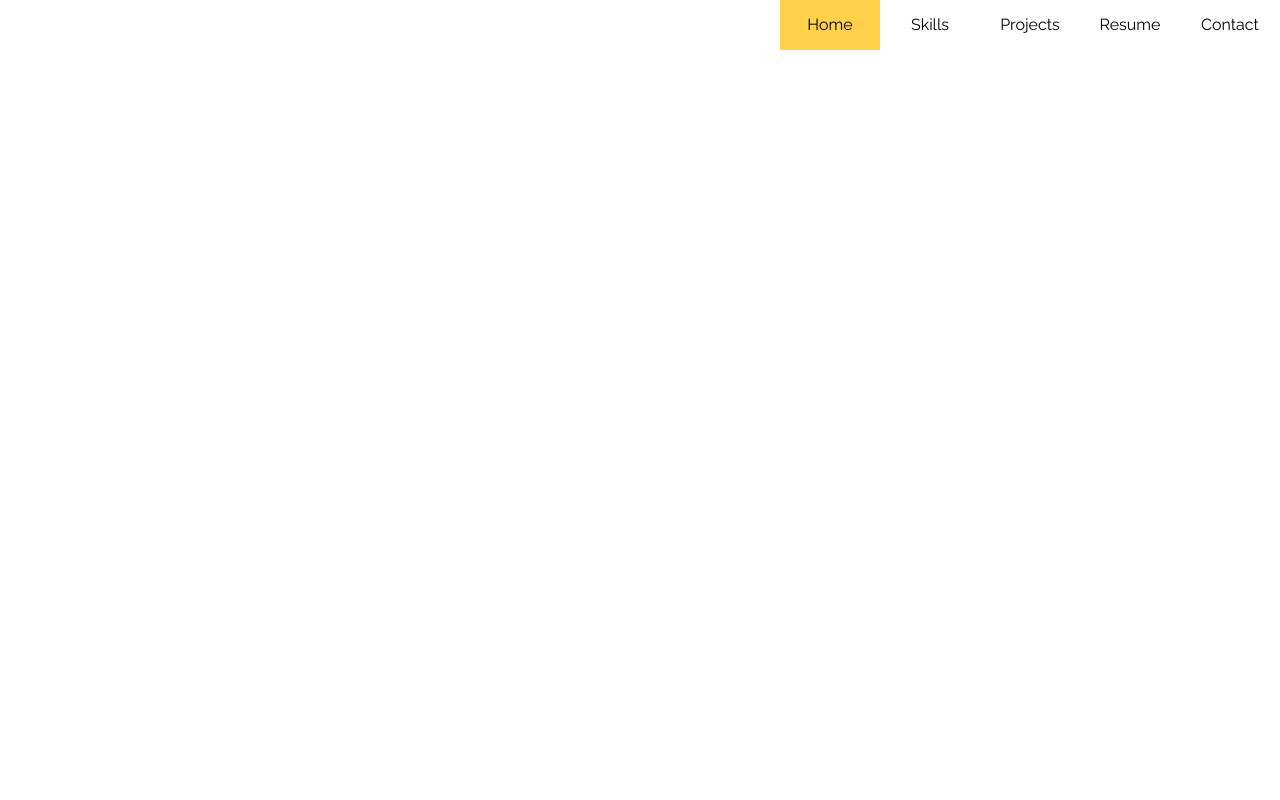
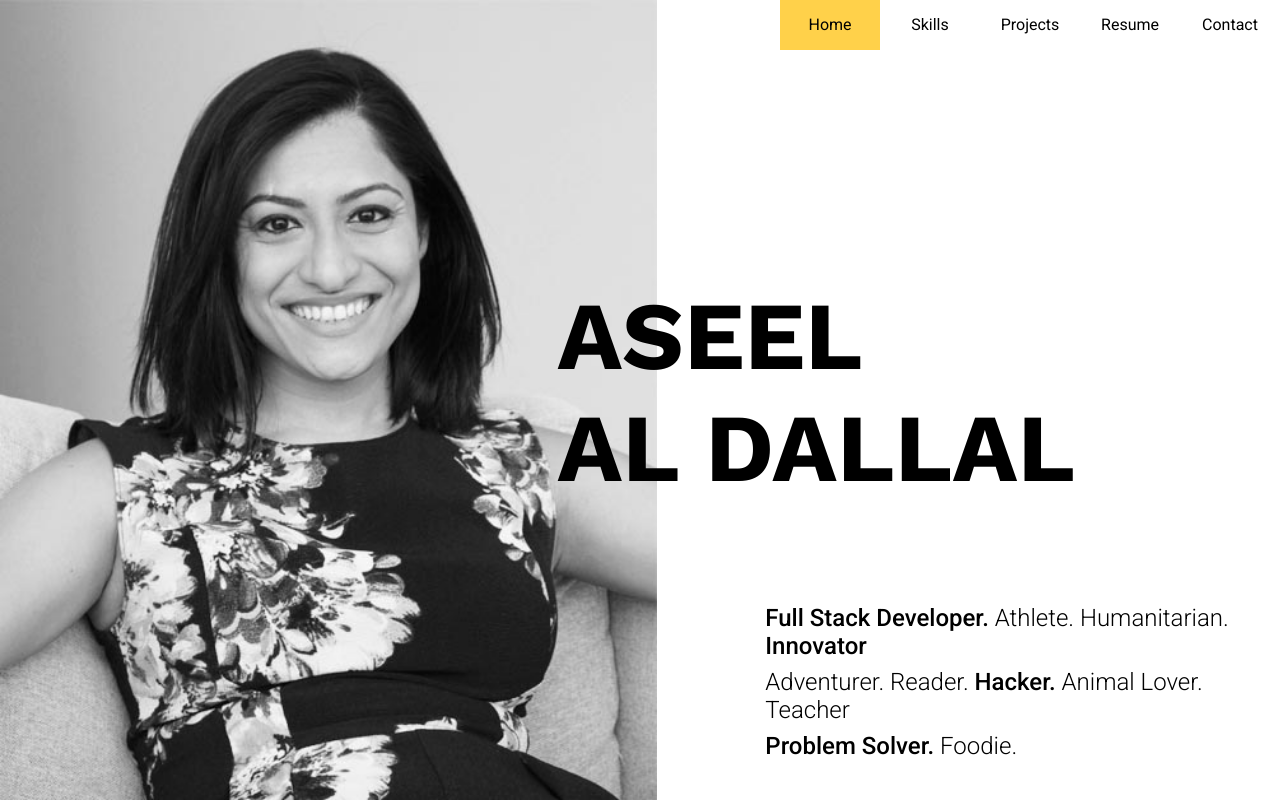
Before and after one commit to Aseelaldallal/portfolio, a React app: page / in a window 1280 px wide. Built offline with nearby package versions, Linux system fonts and the light colour scheme.

Commit message:
create home component

```diff
--- a/public/index.html
+++ b/public/index.html
@@ -21,7 +21,8 @@
       Learn how to configure a non-root public URL by running `npm run build`.
     -->
   <!-- Google Fonts -->
-  <link href="https://fonts.googleapis.com/css?family=Raleway:300,400,500,600,700" rel="stylesheet">
+  <link href="https://fonts.googleapis.com/css?family=Roboto:300,400,500,700" rel="stylesheet">
+  <link href="https://fonts.googleapis.com/css?family=Work+Sans:700,800,900" rel="stylesheet">
   <title>React App</title>
 </head>
 
--- /dev/null
+++ b/src/App.css
@@ -0,0 +1,9 @@
+
+
+
+
+.test {
+    height: 2000px;
+    width: 100vw;
+    background-color: pink;
+}
--- a/src/App.js
+++ b/src/App.js
@@ -1,10 +1,14 @@
 import React, { Component } from 'react';
 import NavBar from './components/Navigation/NavBar/NavBar';
+import Home from './components/Home/Home';
+import classes from './App.css';
 
 class App extends Component {
   render() {
     return (
-      <div><NavBar />
+      <div>
+        <NavBar />
+        <Home />
       </div>
     );
   }
--- /dev/null
+++ b/src/components/Home/Home.css
@@ -0,0 +1,42 @@
+
+
+
+.home {
+    width: 100vw;
+    height: 100vh;
+    margin-top: -50px;
+    box-sizing: border-box;
+    display: flex;
+    flex-direction: row
+}
+
+.home img{
+    height: 100vh;
+}
+
+.name {
+    font-family: 'Work Sans', sans-serif;
+    font-weight: 700;
+    font-size: 4rem;
+    margin-top: 35vh;
+    margin-left: -100px;
+}
+
+.name h1 {
+    margin: 0px;
+    text-transform: uppercase;
+}
+
+.about {
+    margin-left: 100px;
+    margin-top: 100px;
+    font-size: 1.5rem;
+}
+
+.about p {
+    margin: 0.5rem;
+}
+
+.highlight {
+    font-weight: 500;
+}
--- /dev/null
+++ b/src/components/Home/Home.js
@@ -0,0 +1,30 @@
+
+
+
+import React from 'react';
+import classes from './Home.css';
+import profilePic from '../../assets/images/HomePic.jpg';
+
+const Home = () => {
+
+    return (
+        <section className={classes.home}>
+            <img alt="aseelpic" src={profilePic} />
+            <div>
+                <div className={classes.name}>
+                    <h1> Aseel </h1>
+                    <h1> Al Dallal </h1>
+                </div>
+                <div className={classes.about}>
+                    <p> <span className={classes.highlight}>Full Stack Developer.</span> Athlete. Humanitarian. <span className={classes.highlight}>Innovator</span> </p>
+                    <p> Adventurer. Reader. <span className={classes.highlight}>Hacker.</span> Animal Lover. Teacher </p>
+                    <p> <span className={classes.highlight}> Problem Solver. </span> Foodie. </p>
+                </div>
+            </div>
+        </section>
+    );
+
+
+}
+
+export default Home;
--- a/src/index.css
+++ b/src/index.css
@@ -1,6 +1,7 @@
 body {
   margin: 0;
   padding: 0;
-  font-family: 'Raleway', sans-serif;
+  font-family: 'Roboto', sans-serif;
   font-weight: 300;
+  font-size: 16px;
 }
```
Also changed, not shown: src/assets/images/HomePic.jpg (added).
